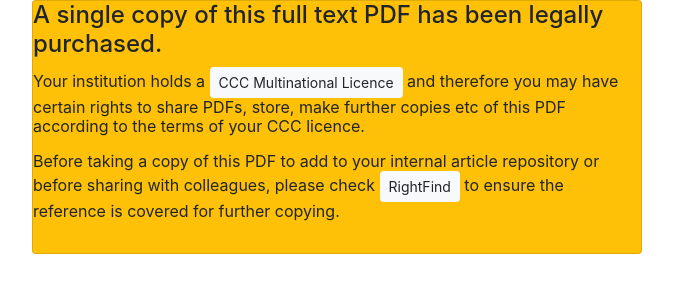
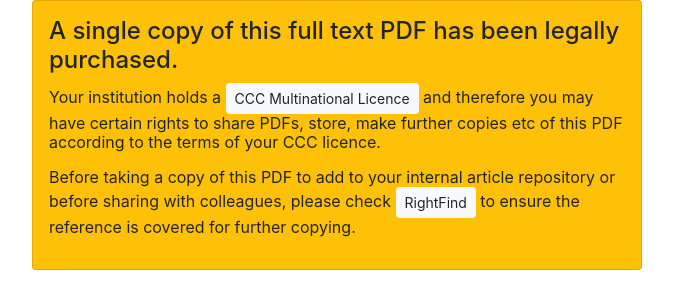
Before and after one commit to ecolteau/ecolteau.github.io, a plain HTML site: page index.html in a window 1280 px wide. Shown: the whole page, without its empty margins (303-976 px from the left). Drawn offline with nearby package versions, Linux system fonts and the light colour scheme.

Commit message:
Update index.html

```diff
--- a/index.html
+++ b/index.html
@@ -10,6 +10,7 @@
 <link rel="stylesheet" href="https://maxcdn.bootstrapcdn.com/bootstrap/4.3.1/css/bootstrap.min.css">
 <style>
 body {  font-size: 1em;  line-height: 1.2em; }
+#myCard {padding:1em;}
 </style>
 </head>
 
@@ -18,11 +19,10 @@ body {  font-size: 1em;  line-height: 1.2em; }
 
    <div class="row">
     <div class="col-3"></div>
-    <div class="col-6"><div class="card bg-warning">
+    <div class="col-6"><div class="card bg-warning" id="myCard">
       <h4>A single copy of this full text PDF has been legally purchased.</h4>
       <p>Your institution holds a <a href="http://www.copyright.com/" target="_blank" class="btn btn-light btn-sm">CCC Multinational Licence</a> and therefore you may have certain rights to share PDFs, store, make further copies etc of this PDF according to the terms of your CCC licence.</p>
       <p>Before taking a copy of this PDF to add to your internal article repository or before sharing with colleagues, please check <a href="https://rightfind.copyright.com/rs-ui-web/" target="_blank" class="btn btn-light btn-sm">RightFind</a> to ensure the reference is covered for further copying.</p>
-      </p>
     </div></div>
     <div class="col-3"></div>
    </div>
```
